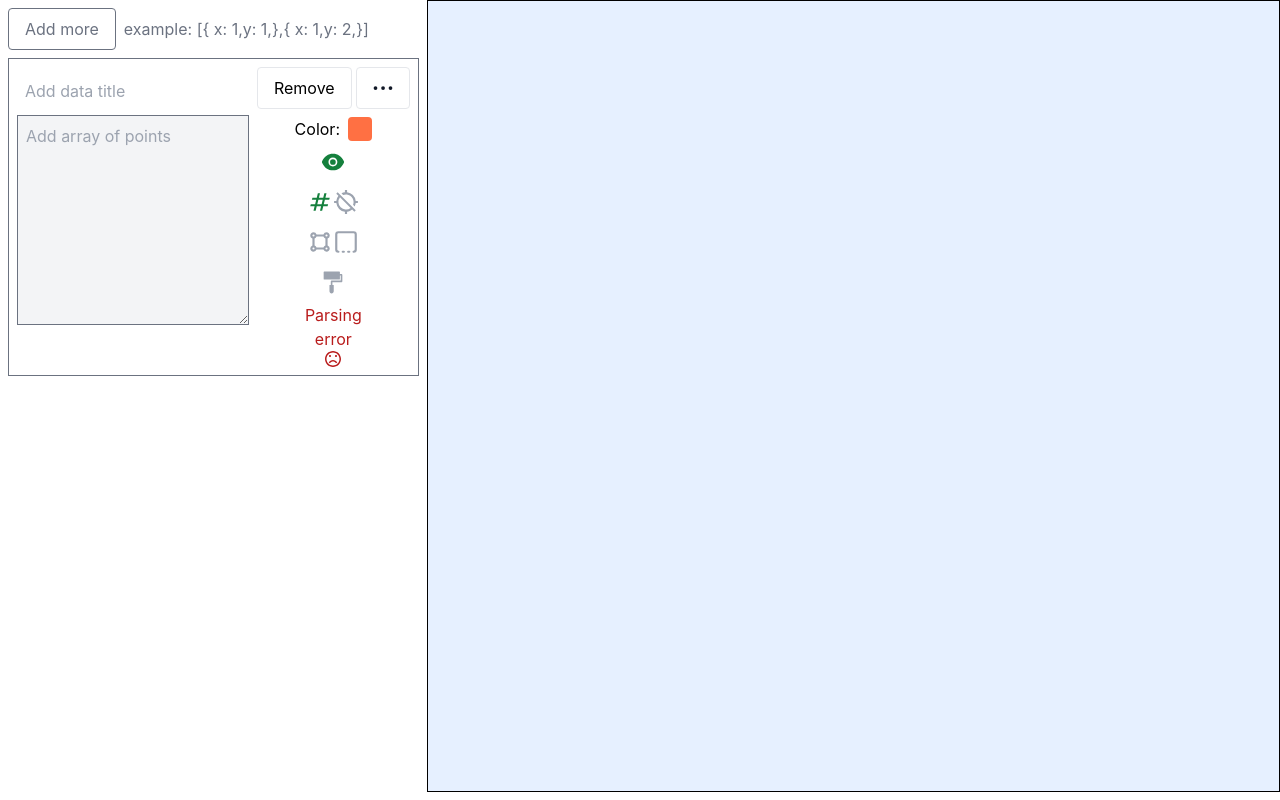
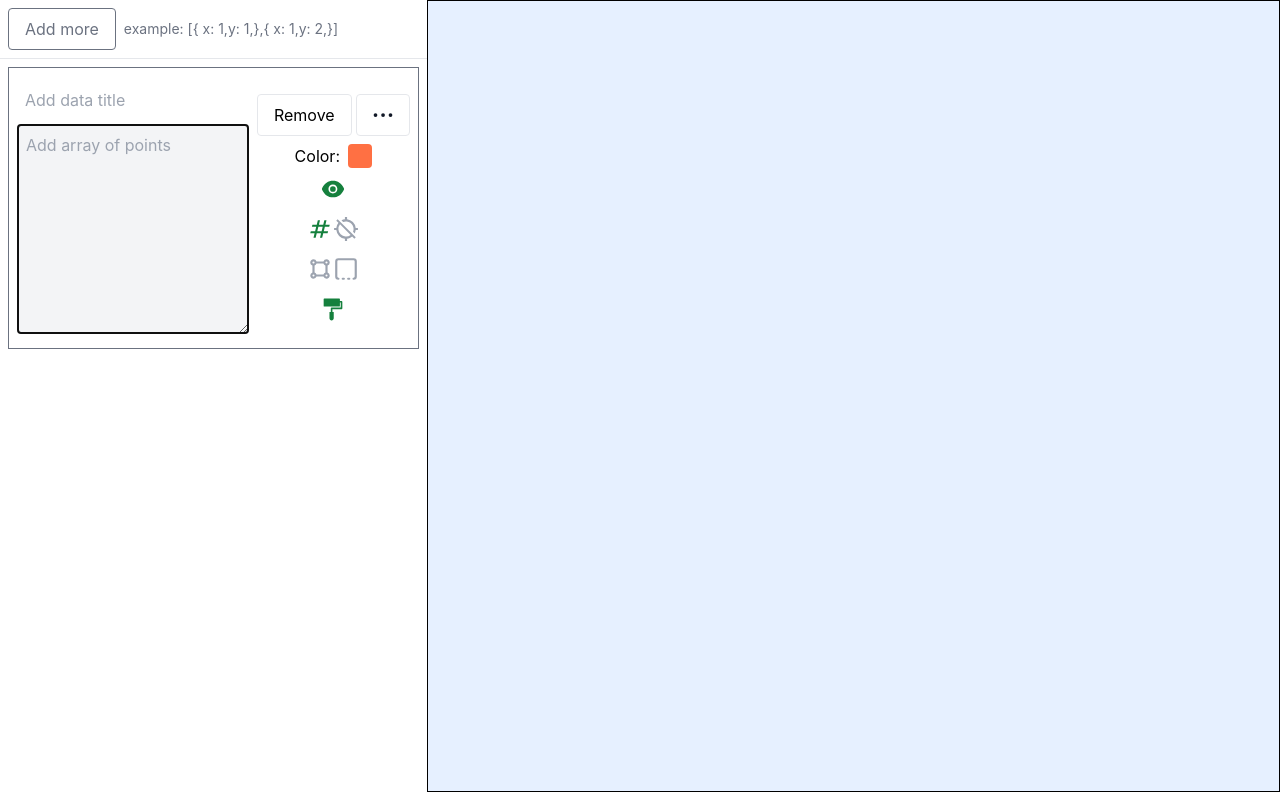
Before and after one commit to anitejngo/see-shapes, a React (Create React App) app: page / in a window 1280 px wide. Built offline with nearby package versions, Linux system fonts and the light colour scheme.

Commit message:
add auto-focus to text area and visible Add more button on scroll

```diff
--- a/src/RenderShapes.tsx
+++ b/src/RenderShapes.tsx
@@ -1,4 +1,4 @@
-import React, { useEffect, useState } from 'react';
+import React, { useEffect, useState, useRef } from 'react';
 import { Formik, Form, FieldArray, Field } from 'formik';
 import { drawEverything } from './helpers/draw';
 import {
@@ -21,6 +21,24 @@ import { AiFillEye, AiFillEyeInvisible, AiFillFormatPainter } from 'react-icons/
 export function RenderShapes() {
   const [formValues, setFormValues] = useState<any>();
   const [shapes, setShapes] = useState<Shape[]>([]);
+  const [newShapeIndex, setNewShapeIndex] = useState<number | null>(null);
+  const inputRefs = useRef<{[key: number]: HTMLTextAreaElement | null}>({});
+  const initialRender = useRef(true);
+
+  // Focus the first textarea on initial render or when a new shape is added
+  useEffect(() => {
+    if (initialRender.current) {
+      // On initial render, focus the first textarea
+      if (inputRefs.current[0]) {
+        inputRefs.current[0]?.focus();
+      }
+      initialRender.current = false;
+    } else if (newShapeIndex !== null && inputRefs.current[newShapeIndex]) {
+      // Focus newly added textarea
+      inputRefs.current[newShapeIndex]?.focus();
+      setNewShapeIndex(null);
+    }
+  }, [newShapeIndex, shapes.length]);
 
   useEffect(() => {
     const parsedShapes: Shape[] = formValues?.shapes
@@ -73,7 +91,7 @@ export function RenderShapes() {
           shapes: [
             {
               color: getRandomBasicColor(),
-              points: [],
+              points: '',
               isHidden: false,
               shouldDrawLines: false,
               shouldClose: false,
@@ -147,41 +165,44 @@ export function RenderShapes() {
           };
 
           return (
-            <Form className="flex w-1/3 flex-row">
-              <FieldArray name="shapes">
-                {({ push, remove }) => (
-                  <div
-                    className="flex flex-1 flex-col overflow-y-scroll space-y-2 p-2"
-                    style={{ height: 'calc(100vh)' }}>
-                    <div className={'flex items-center space-x-2'}>
+            <Form className="flex w-1/3 flex-col h-screen">
+              <div className="p-2 border-b bg-white sticky top-0 z-10">
+                <div className="flex items-center space-x-2">
+                  <FieldArray name="shapes">
+                    {({ push }) => (
                       <button
                         className="border border-gray-500 text-gray-500 px-4 py-2 rounded hover:bg-gray-100 hover:text-gray-600 w-fit h-fit"
                         type="button"
-                        onClick={() =>
+                        onClick={() => {
+                          const newIndex = values.shapes.length;
                           push({
                             color: getRandomBasicColor({
                               usedColors: values.shapes.map((shape) => shape.color),
                             }),
                             points: '',
                             isHidden: false,
-                          })
-                        }>
+                          });
+                          setNewShapeIndex(newIndex);
+                        }}>
                         Add more
                       </button>
-                      <div
-                        className={'text-gray-500'}>{`example: [{ x: 1,y: 1,},{ x: 1,y: 2,}]`}</div>
-                    </div>
-                    {values.shapes.map(
-                      (
+                    )}
+                  </FieldArray>
+                  <div className={'text-gray-500 text-sm'}>{`example: [{ x: 1,y: 1,},{ x: 1,y: 2,}]`}</div>
+                </div>
+              </div>
+              <div className="flex-1 overflow-y-auto p-2 space-y-2" style={{ height: 'calc(100vh - 60px)' }}>
+                    <FieldArray name="shapes">
+                      {({ remove }) => (
+                        <>
+                          {values.shapes.map((
                         shape: Shape,
                         index: number, // Use Shape type here
                       ) => {
                         const points = values.shapes[index].points;
                         const parsedValue = parseInput(points);
 
-                        const failedToParse =
-                          // @ts-ignore
-                          points !== '' && parsedValue === undefined;
+                        const failedToParse = points !== '' && !isValidShape(parsedValue);
 
                         return (
                           <div
@@ -201,6 +222,9 @@ export function RenderShapes() {
                                 className="w-full border border-gray-500 bg-gray-100 p-2"
                                 component="textarea"
                                 rows={8}
+                                innerRef={(el: HTMLTextAreaElement) => {
+                                  inputRefs.current[index] = el;
+                                }}
                               />
                             </div>
 
@@ -370,9 +394,10 @@ export function RenderShapes() {
                         );
                       },
                     )}
+                        </>
+                      )}
+                    </FieldArray>
                   </div>
-                )}
-              </FieldArray>
             </Form>
           );
         }}
--- a/src/helpers/calculations.ts
+++ b/src/helpers/calculations.ts
@@ -32,24 +32,51 @@ export function getRandomBasicColor(props?: Props) {
 }
 
 export const parseInput = (inputValue: any): any => {
+  // Return empty array for empty strings
+  if (inputValue === '') {
+    return [];
+  }
+
   try {
-    // Using Function() to parse the input as JavaScript code
-    const parsed = Function(`"use strict"; return (${inputValue})`)();
+    // If it's already an array or object, return it directly
+    if (typeof inputValue === 'object' && inputValue !== null) {
+      return inputValue;
+    }
 
-    // Check if it's an object or an array before setting the state
-    if (typeof parsed === 'object' && parsed !== null) {
-      return parsed;
-    } else {
-      // Handle invalid input here
-      console.error('Invalid input - not an object or array');
-      return undefined;
+    // If it's a string, try to parse it as JSON first
+    if (typeof inputValue === 'string') {
+      try {
+        return JSON.parse(inputValue);
+      } catch (e) {
+        // If JSON parsing fails, try evaluating as JavaScript
+        try {
+          const parsed = Function(`"use strict"; return (${inputValue})`)();
+          if (Array.isArray(parsed) || (typeof parsed === 'object' && parsed !== null)) {
+            return parsed;
+          }
+        } catch (innerError) {
+          return undefined;
+        }
+      }
     }
+
+    return undefined;
   } catch (error) {
     return undefined;
   }
 };
 
 export const isValidShape = (points: any): points is Point[] => {
+  // If points is a string, try to parse it first
+  if (typeof points === 'string') {
+    try {
+      const parsed = JSON.parse(points);
+      points = Array.isArray(parsed) ? parsed : [parsed];
+    } catch (e) {
+      return false;
+    }
+  }
+
   // Check if points is an array
   if (!Array.isArray(points)) {
     return false;
--- a/src/helpers/draw.ts
+++ b/src/helpers/draw.ts
@@ -14,7 +14,25 @@ export const drawEverything = (canvasDiv: HTMLElement, canvas: any, shapes: Shap
       ctx.fillStyle = '#e6f0ff';
       ctx.fillRect(0, 0, canvas.width, canvas.height);
 
-      const allPoints: Point[] = [...shapes.flatMap((shapeArray) => shapeArray.points)];
+      const allPoints: Point[] = shapes.flatMap((shape) => {
+        const points = shape.points;
+        if (typeof points === 'string') {
+          try {
+            const parsed = JSON.parse(points);
+            return Array.isArray(parsed) ? parsed : [parsed];
+          } catch (e) {
+            return [];
+          }
+        }
+        return points;
+      }).filter((point): point is Point =>
+        point !== null &&
+        typeof point === 'object' &&
+        'x' in point &&
+        'y' in point &&
+        typeof point.x === 'number' &&
+        typeof point.y === 'number'
+      );
 
       const { minX, minY } = findMinCoordinates(allPoints);
 
--- a/src/helpers/drawing.ts
+++ b/src/helpers/drawing.ts
@@ -13,7 +13,20 @@ export const drawShape = (
     return;
   }
 
-  const shapePoints = shape.points;
+  // Parse points if they're in string format
+  let shapePoints: Point[] = [];
+  if (typeof shape.points === 'string') {
+    try {
+      const parsed = JSON.parse(shape.points);
+      shapePoints = Array.isArray(parsed) ? parsed : [parsed];
+    } catch (e) {
+      console.error('Failed to parse points:', e);
+      return;
+    }
+  } else {
+    shapePoints = shape.points;
+  }
+
   if (shapePoints.length < 1) {
     return;
   }
--- a/src/types/types.ts
+++ b/src/types/types.ts
@@ -2,7 +2,7 @@ export type Point = { x: number; y: number };
 
 export type Shape = {
   color: string;
-  points: Point[];
+  points: string | Point[];
   isHidden: boolean;
   shouldDrawLines: boolean;
   shouldClose: boolean;
```
